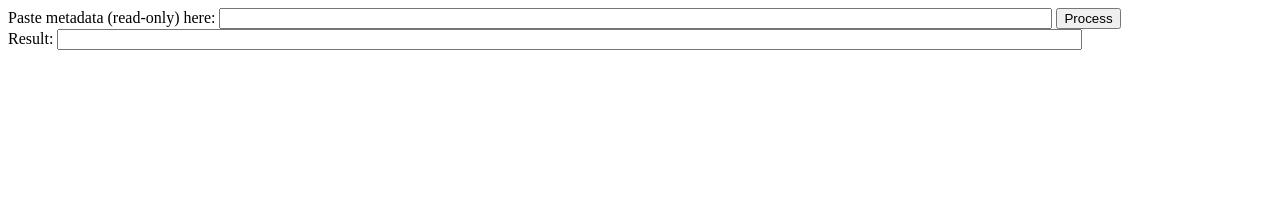
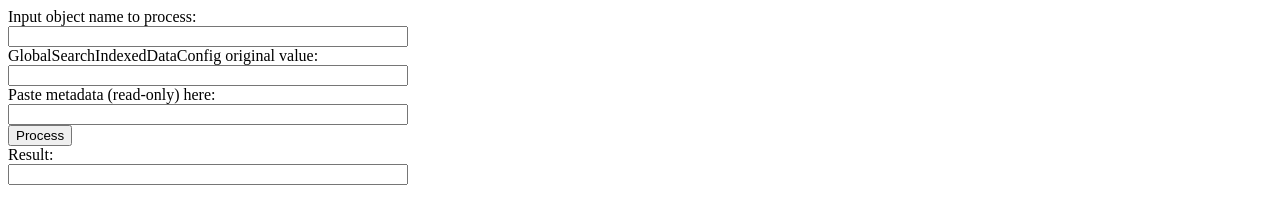
Before and after one commit to OlegDrobina/GlobalSearchSettingValueFormer, a plain HTML site: page index.html in a window 1280 px wide. Drawn offline with Linux system fonts and the light colour scheme.

Commit message:
Modification of code started

```diff
--- a/index.html
+++ b/index.html
@@ -6,12 +6,48 @@
     <link rel="stylesheet" href="styles.css" />
   </head>
   <body>
-    <label for="metadataBody">Paste metadata (read-only) here:</label>
-    <input type="text" id="metadataBody" name="metadataBody" size="101" />
-    <button onclick="processReceivedObject()">Process</button>
+    <div>
+      <label for="entityName">Input object name to process:</label>
+      <input
+        type="text"
+        id="entityName"
+        name="entityName"
+        size="101"
+        class="inputBox"
+      />
+    </div>
+    <div>
+      <label for="gsSettingOriginalVal"
+        >GlobalSearchIndexedDataConfig original value:
+      </label>
+      <input
+        type="text"
+        id="gsSettingOriginalVal"
+        name="gsSettingOriginalVal"
+        size="101"
+        class="inputBox"
+      />
+    </div>
+    <div>
+      <label for="metadataBody">Paste metadata (read-only) here:</label>
+      <input
+        type="text"
+        id="metadataBody"
+        name="metadataBody"
+        size="101"
+        class="inputBox"
+      />
+      <button id="processInputData">Process</button>
+    </div>
     <div>
       <label for="resultBody">Result:</label>
-      <input type="text" id="resultBody" name="resultBody" size="125" />
+      <input
+        type="text"
+        id="resultBody"
+        name="resultBody"
+        size="125"
+        class="inputBox"
+      />
     </div>
   </body>
 </html>
--- a/main.js
+++ b/main.js
@@ -1,3 +1,13 @@
+document.addEventListener("DOMContentLoaded", (event) => {
+  const buttonEl = document.getElementById("processInputData");
+  if (buttonEl) {
+    buttonEl.addEventListener("click", (event) => {
+      event.stopPropagation();
+      processReceivedObject();
+    });
+  }
+});
+
 function processReceivedObject() {
   const passedString = document.getElementById("metadataBody").value;
   const isJsonValue = isJson(passedString);
@@ -35,18 +45,9 @@ function internalCheckForProperties(passedStringJson) {
 
 function internalExecute(passedStringJson) {
   const columnObjectsArray = passedStringJson.MetaData.Schema.Columns;
-  let columnNames = columnObjectsArray
-    .map(function (item) {
-      return item.Name;
-    })
-    .filter(excludeIdNameColumns);
+  const columnNames = columnObjectsArray
+    .map((item) => item.Name)
+    .filter((item) => item != "Id" && item != "Name");
   const columnNamesJoined = `"${columnNames.join('","')}"`;
   document.getElementById("resultBody").value = columnNamesJoined;
 }
-
-function excludeIdNameColumns(passedArrayElement) {
-  if (passedArrayElement == "Id" || passedArrayElement == "Name") {
-    return false;
-  }
-  return true;
-}
--- a/styles.css
+++ b/styles.css
@@ -0,0 +1,9 @@
+.inputBox {
+    width: 400px;
+    box-sizing: border-box;
+    display: block;
+}
+
+lablel {
+    display: block;
+}
```
